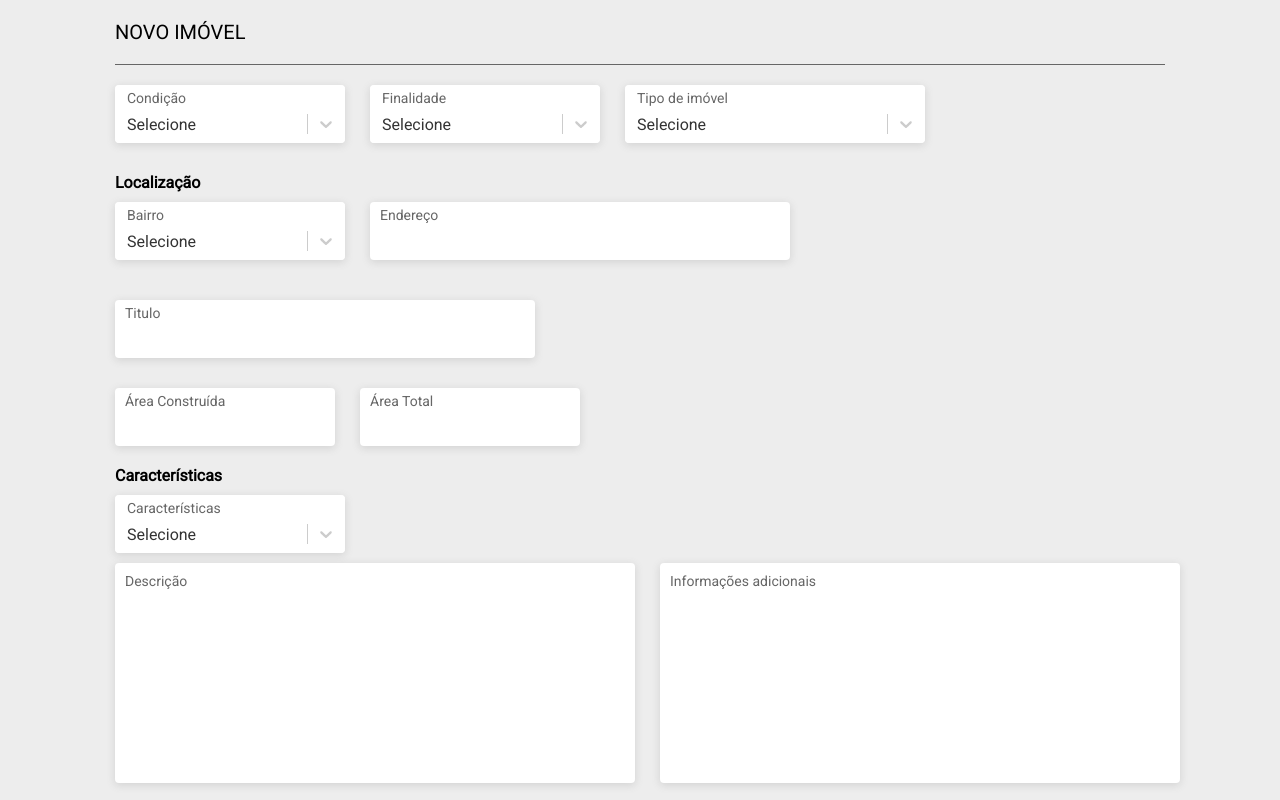
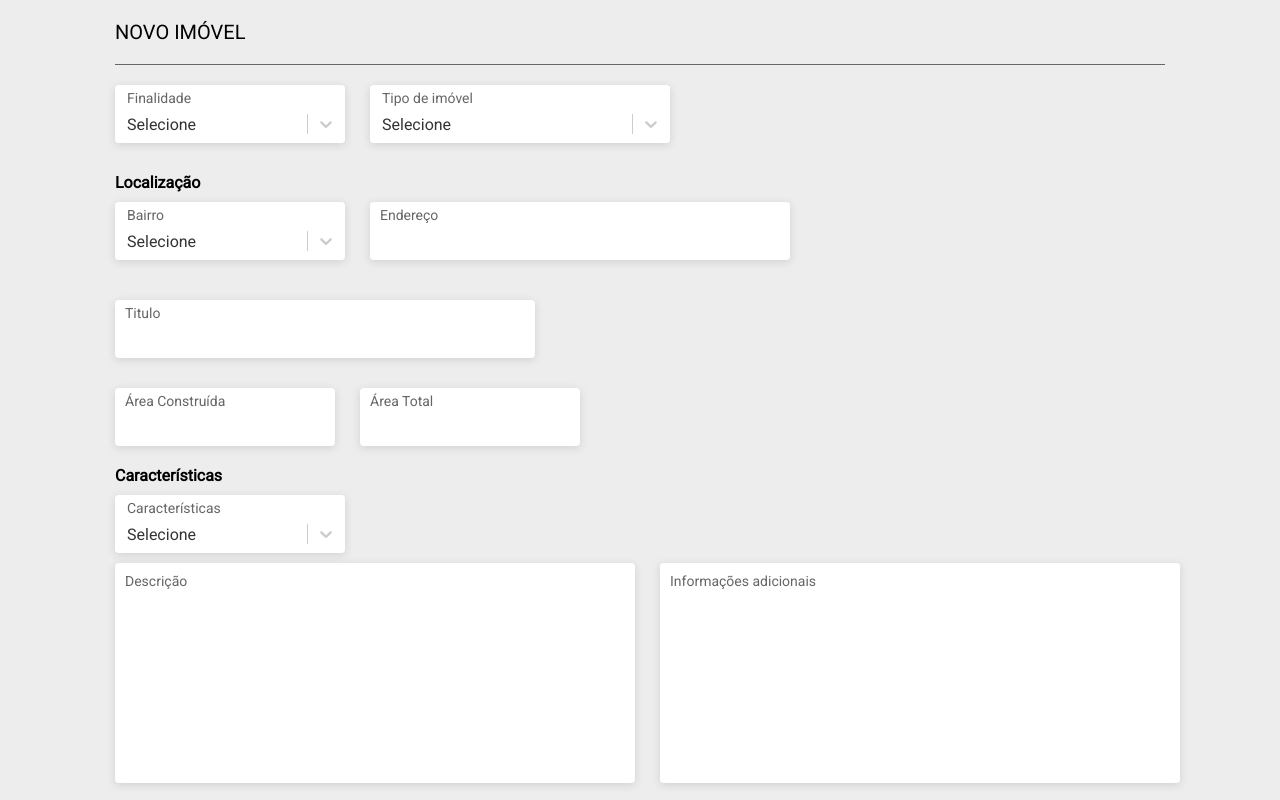
Before and after one commit to erickeira/imoveis, a Next.js app: page /admin/novoimovel in a window 1280 px wide. Shown: the top 800 px of the page. Built offline with nearby package versions, Linux system fonts and the light colour scheme.

Commit message:
teste correcao detalhesimovel

```diff
--- a/pages/admin/components/detalhesImovel/index.js
+++ b/pages/admin/components/detalhesImovel/index.js
@@ -11,14 +11,14 @@ export default function DetalhesImovel(props){
             <div className={`${styles.containerDentro} containerTelaAdmin`}>
                 <div className={`${styles.containerForm}`}>
                     <div className={`${styles.flexInput}`}>
-                        <InputSelect
+                        {/* <InputSelect
                             onChange={e => callbackchange({condicao: e.value})}
                             titulo={'Condição'}
                             options={condicoes.map(item => { return {value: item, label: item}})}
                             style={{borderColor: '#fff'}}
                             size={230}
                             selecionado={dadosImovel.condicao  || ''}
-                        />
+                        /> */}
                         <InputSelect
                             onChange={e => callbackchange({finalidade: e.value})}
                             titulo={'Finalidade'}
```
